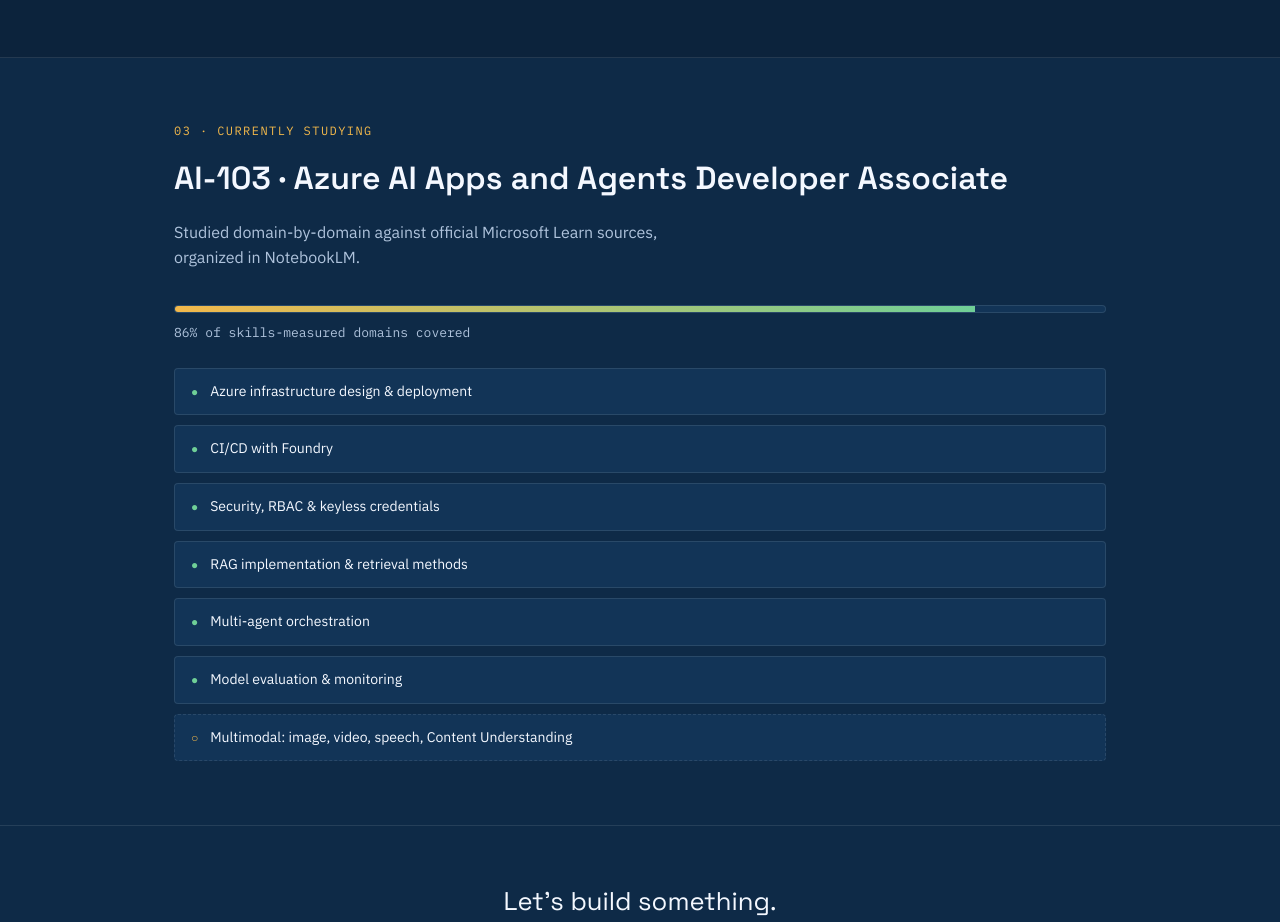
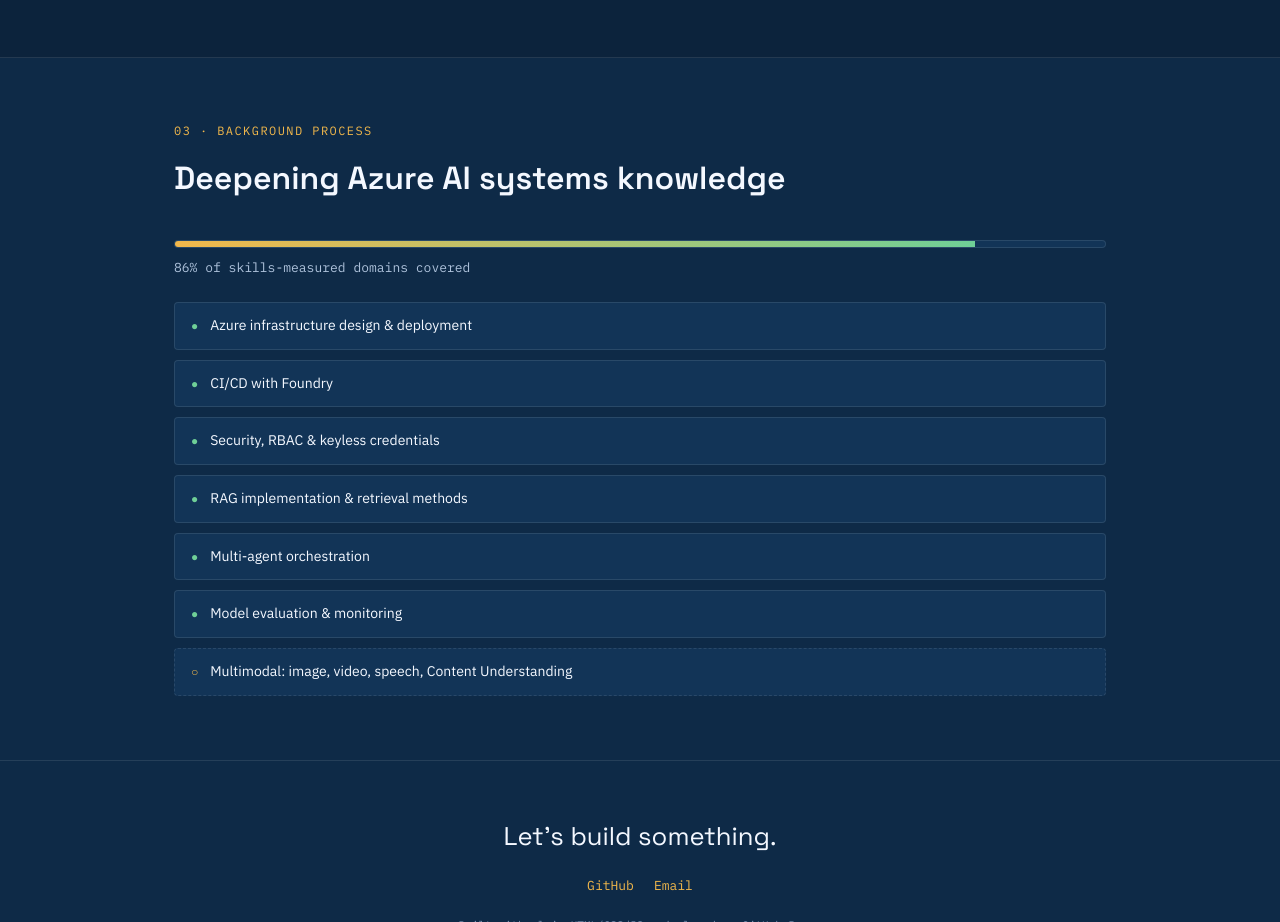
Before and after one commit to esjimenezp/esjimenezp.github.io, a plain HTML site: page index.html in a window 1280 px wide. Shown: the part 2240-3162 px from the top of the page. Drawn offline with Linux system fonts and the light colour scheme.

Commit message:
Remove certification naming from background process section

```diff
--- a/index.html
+++ b/index.html
@@ -96,9 +96,8 @@
   <!-- CERTIFICATION ROLLOUT -->
   <section class="section" id="cert">
     <div class="section__head">
-      <p class="eyebrow">03 · CURRENTLY STUDYING</p>
-      <h2>AI-103 · Azure AI Apps and Agents Developer Associate</h2>
-      <p class="section__sub">Studied domain-by-domain against official Microsoft Learn sources, organized in NotebookLM.</p>
+      <p class="eyebrow">03 · BACKGROUND PROCESS</p>
+      <h2>Deepening Azure AI systems knowledge</h2>
     </div>
 
     <div class="rollout">
```
